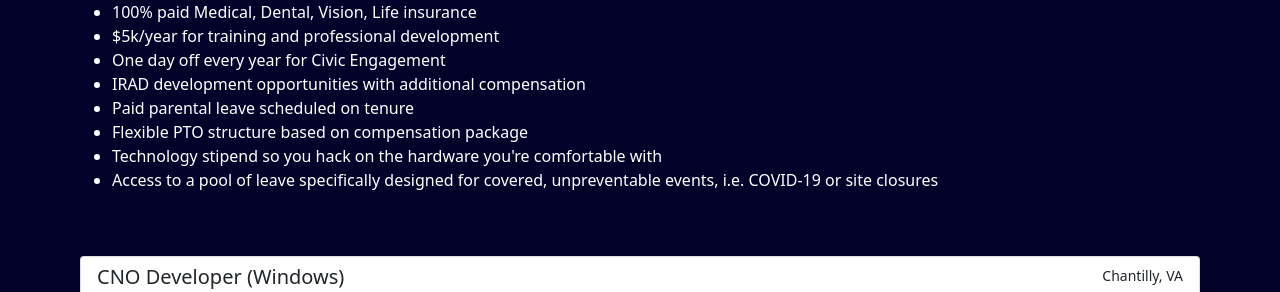
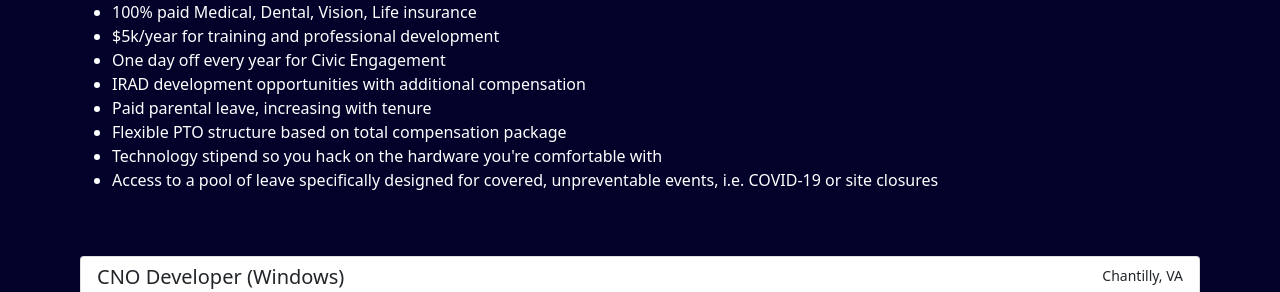
Before and after one commit to nullptrsec/nullptrsec.github.io, a Jekyll site: the page built from careers.html, in a window 1280 px wide. Shown: the part 339-631 px from the top of the page. Built offline with Jekyll 4.4.1, drawn with Linux system fonts in a browser that asks for light colours; nearby versions of some CDN libraries.

Commit message:
Updated parental leave benefit (just wording)

```diff
--- a/careers.html
+++ b/careers.html
@@ -12,8 +12,8 @@ title: Careers
         <li>$5k/year for training and professional development</li>
         <li>One day off every year for Civic Engagement</li>
         <li>IRAD development opportunities with additional compensation</li>
-        <li>Paid parental leave scheduled on tenure</li>
-        <li>Flexible PTO structure based on compensation package</li>
+        <li>Paid parental leave, increasing with tenure</li>
+        <li>Flexible PTO structure based on total compensation package</li>
         <li>Technology stipend so you hack on the hardware you're comfortable with</li>
         <li>Access to a pool of leave specifically designed for covered, unpreventable events, i.e. COVID-19 or site closures</li>
     </ul>
```
